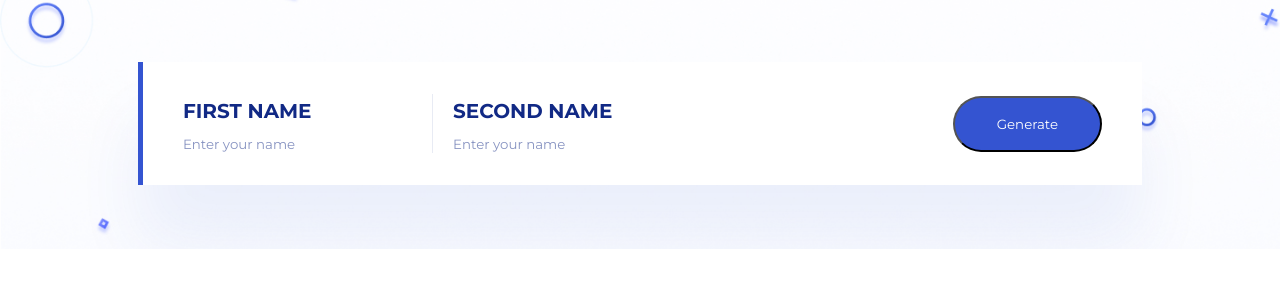
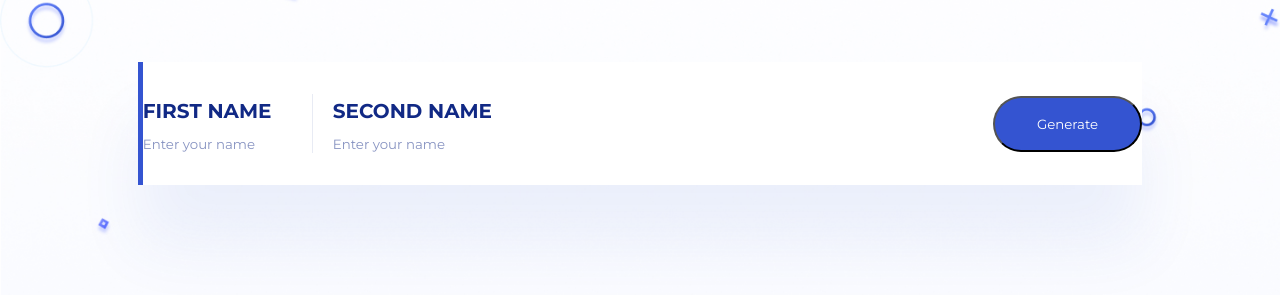
Before and after one commit to jedai037/Couple-Name-Generator, a plain HTML site: page index.html in a window 1280 px wide. Shown: the part 201-496 px from the top of the page. Drawn offline with Linux system fonts and the light colour scheme; a web font is replaced by a local one.

Commit message:
Add files via upload

```diff
--- a/style/style.sass
+++ b/style/style.sass
@@ -4,11 +4,23 @@
     margin: 0 auto
     outline: 0
     padding: 0
+html
+    height: 100%
 body
     background: url('../img/bg.jpg')
     background-position: 0px 0px
     background-repeat: no-repeat
     background-size: 100%
+    height: 100%
+    display: flex
+    flex-direction: column
+header
+    flex: 0 0 auto
+main
+    width: 100%
+    flex: 1 0 auto
+footer
+    flex: 0 0 auto
 
 $blue: #112985
 $grey: #8793c1
@@ -69,7 +81,7 @@
             border-left: 1px solid #E8EBF4
         &__btn
             display: flex
-            width: 40%
+            width: 100%
             justify-content: flex-end
     &-input
         margin-left: 0
```
Also changed, not shown: style/style.css, style/style.min.css.
